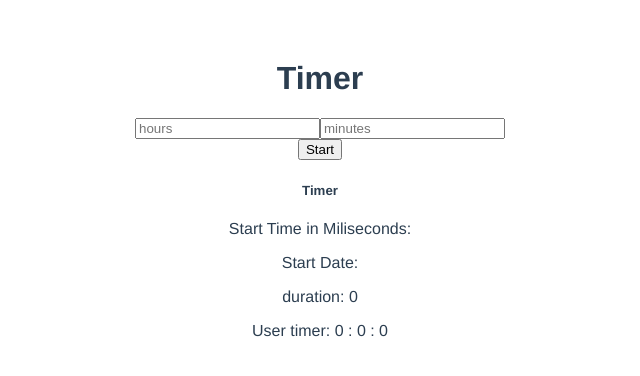
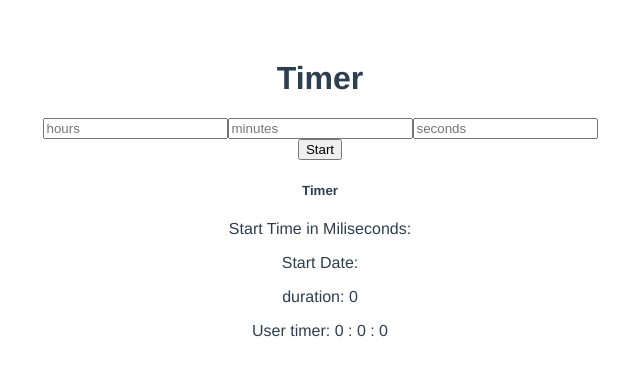
Before and after one commit to wwwLulu/Tracker-App, a Vue app: page / in a window 1280 px wide. Shown: the top 376 px of the page, without its empty margins (320-960 px from the left). Built offline with nearby package versions, Linux system fonts and the light colour scheme.

Commit message:
Added seconds to Timer Input and hooked it up.

```diff
--- a/src/components/Timer.vue
+++ b/src/components/Timer.vue
@@ -64,9 +64,10 @@ export default {
                 getCurrentTime()
             })
         },
-        inputHandler(hours, minutes) {
+        inputHandler(hours, minutes, seconds) {
             this.inputedTimes.hours = hours
             this.inputedTimes.minutes = minutes
+            this.inputedTimes.seconds = seconds
         },
     },
 }
--- a/src/components/TimerInput.vue
+++ b/src/components/TimerInput.vue
@@ -2,14 +2,20 @@
     <div>
         <input
             v-model="hours"
-            v-on:change="$emit('changeHandler', hours, minutes)"
+            v-on:change="$emit('changeHandler', hours, minutes, seconds)"
             placeholder="hours"
         />
 
         <input
             v-model="minutes"
-            v-on:change="$emit('changeHandler', hours, minutes)"
+            v-on:change="$emit('changeHandler', hours, minutes, seconds)"
             placeholder="minutes"
+        />
+
+        <input
+            v-model="seconds"
+            v-on:change="$emit('changeHandler', hours, minutes, seconds)"
+            placeholder="seconds"
         />
     </div>
 </template>
@@ -21,6 +27,7 @@ export default {
         return {
             hours: "",
             minutes: "",
+            seconds: "",
         }
     },
 }
```
